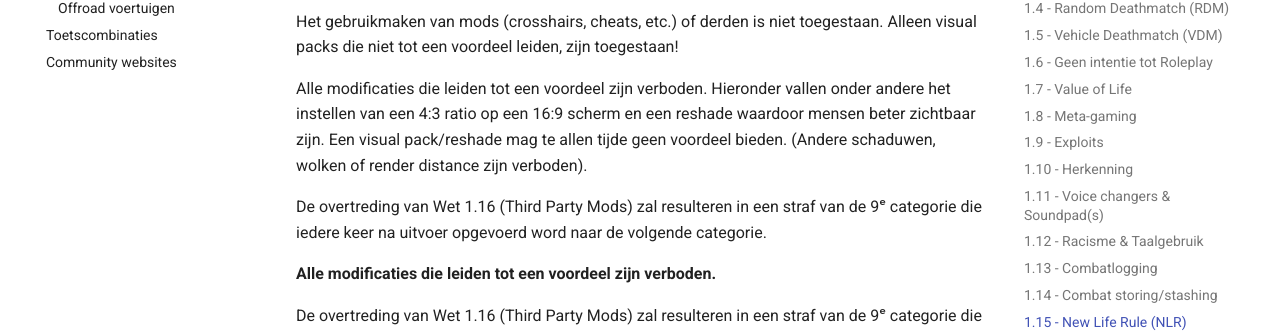
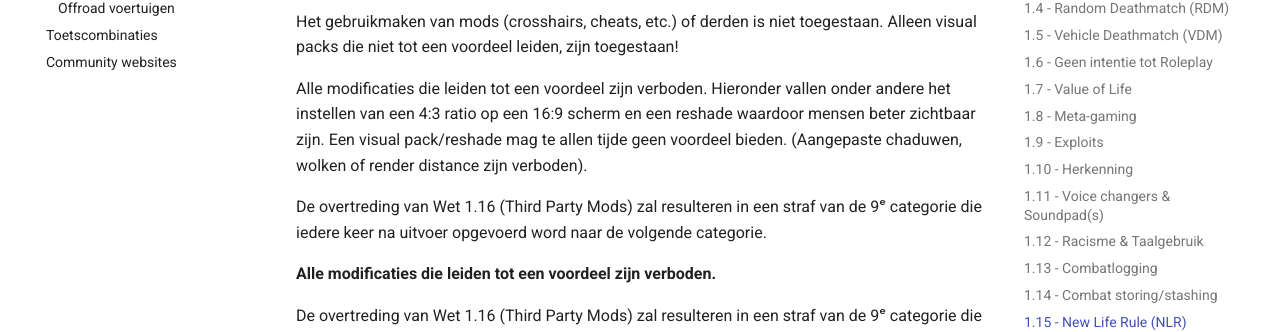
Before and after one commit to MeetixRP/Meetix-Informatie, an MkDocs documentation site: the page built from docs/algemeneregels.md, in a window 1280 px wide and 900 px high, scrolled down 6133 px. Shown: the part 181-513 px from the top of the window. Built offline with MkDocs 1.6.1 and Material for MkDocs 9.7.7, drawn with Linux system fonts in a browser that asks for light colours; comment, search, counter and statistics services are not loaded.

Commit message:
Update algemeneregels.md

```diff
--- a/docs/algemeneregels.md
+++ b/docs/algemeneregels.md
@@ -169,7 +169,7 @@ Het is ook verboden om acties te ondernemen tegenover degenen die betrokken ware
 Het gebruikmaken van mods (crosshairs, cheats, etc.) of derden is niet toegestaan. Alleen visual packs die niet tot een voordeel leiden, zijn toegestaan!
 
 Alle modificaties die leiden tot een voordeel zijn verboden. Hieronder vallen onder andere het instellen van een 4:3 ratio op een 16:9 scherm en een reshade waardoor mensen beter zichtbaar zijn.
-Een visual pack/reshade mag te allen tijde geen voordeel bieden. (Andere schaduwen, wolken of render distance zijn verboden).
+Een visual pack/reshade mag te allen tijde geen voordeel bieden. (Aangepaste chaduwen, wolken of render distance zijn verboden).
 
 De overtreding van Wet 1.16 (Third Party Mods) zal resulteren in een straf van de 9ᵉ categorie die iedere keer na uitvoer opgevoerd word naar de volgende categorie.
 
```
